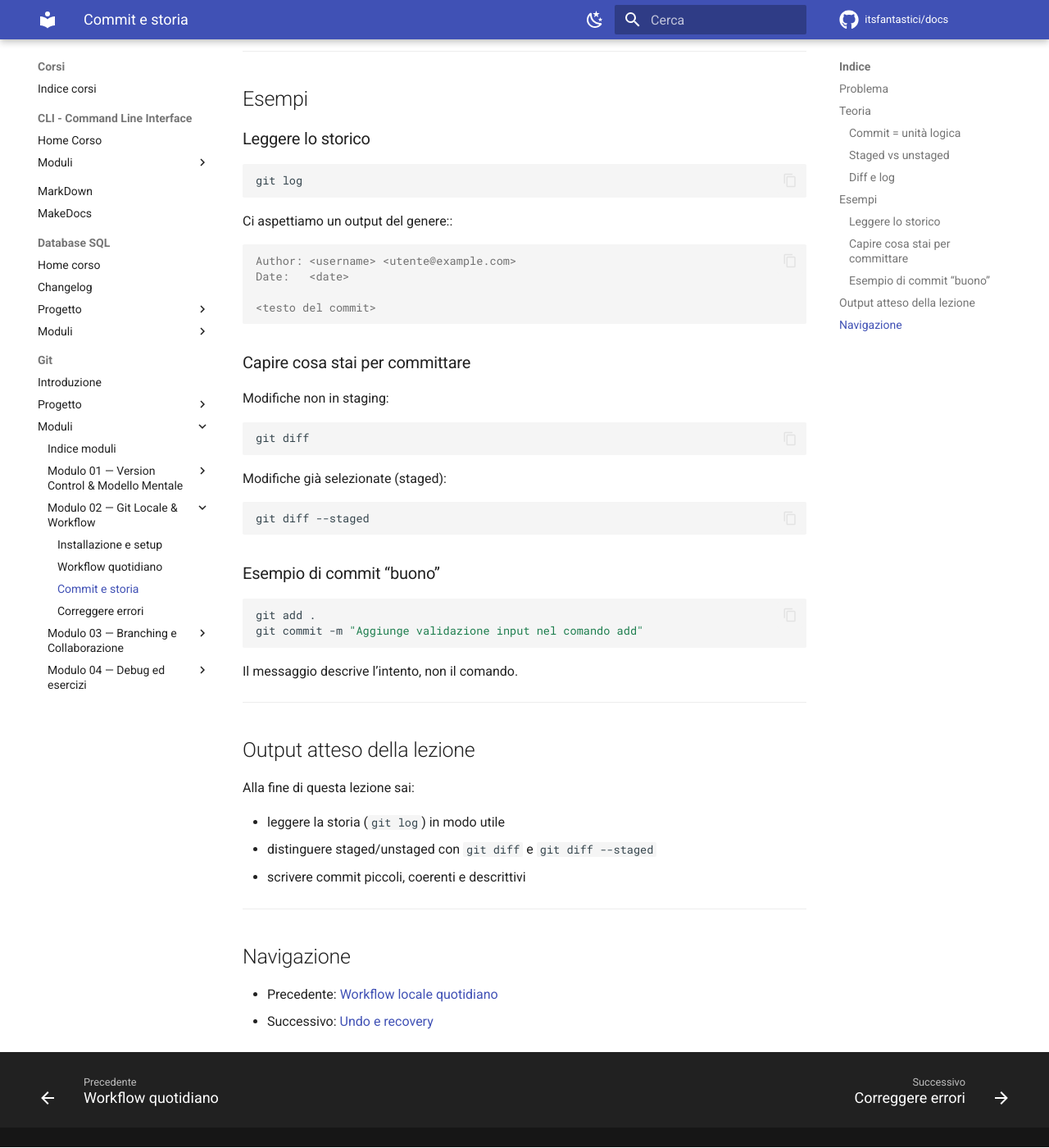
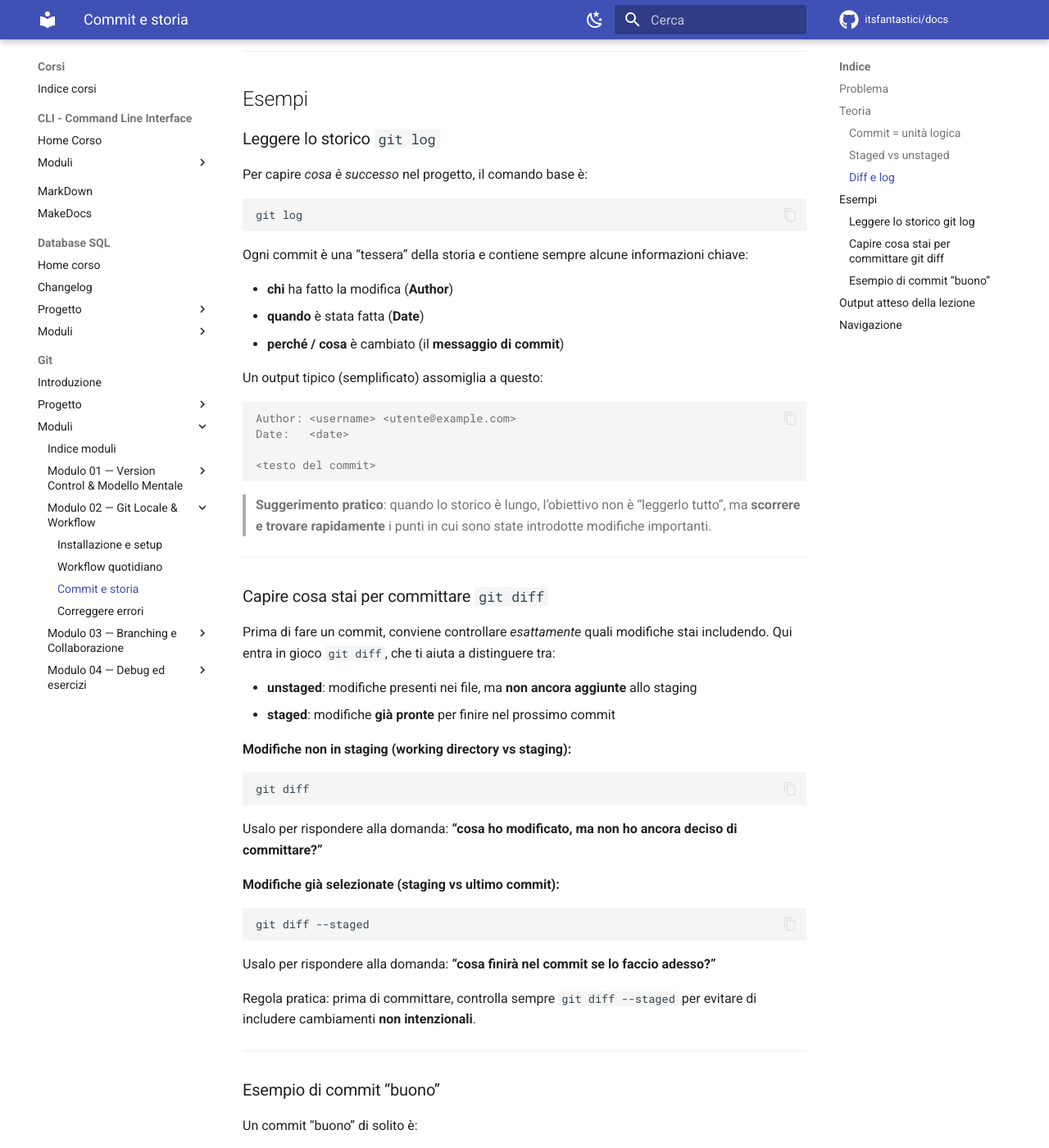
Before and after one commit to pianic2/itsfantastici, an MkDocs documentation site: the page built from docs/corsi/git/moduli/02-workflow-locale/03-commit-e-storia.md, in a window 1280 px wide and 1400 px high, scrolled down 1248 px. Shown: the whole window at 82% size. Built offline with MkDocs 1.6.1 and Material for MkDocs 9.7.7, drawn with Linux system fonts in a browser that asks for light colours; comment, search, counter and statistics services are not loaded; some of the changed text lies outside the part shown.

````diff
--- a/docs/corsi/git/moduli/02-workflow-locale/03-commit-e-storia.md
+++ b/docs/corsi/git/moduli/02-workflow-locale/03-commit-e-storia.md
@@ -49,14 +49,21 @@ Questa distinzione è ciò che ti permette uno storico pulito.
 ---
 
 ## Esempi
+### Leggere lo storico `git log`
 
-### Leggere lo storico
+Per capire *cosa è successo* nel progetto, il comando base è:
 
 ```bash
 git log
 ```
 
-Ci aspettiamo un output del genere::
+Ogni commit è una “tessera” della storia e contiene sempre alcune informazioni chiave:
+
+- **chi** ha fatto la modifica (**Author**)
+- **quando** è stata fatta (**Date**)
+- **perché / cosa** è cambiato (il **messaggio di commit**)
+
+Un output tipico (semplificato) assomiglia a questo:
 
 ```output
 Author: <username> <utente@example.com>
@@ -65,21 +72,57 @@ Date:   <date>
 <testo del commit>
 ```
 
-### Capire cosa stai per committare
+> **Suggerimento pratico**: quando lo storico è lungo, l’obiettivo non è “leggerlo tutto”, ma **scorrere e trovare rapidamente** i punti in cui sono state introdotte modifiche importanti.
 
-Modifiche non in staging:
+---
+
+### Capire cosa stai per committare `git diff`
+
+Prima di fare un commit, conviene controllare *esattamente* quali modifiche stai includendo. Qui entra in gioco `git diff`, che ti aiuta a distinguere tra:
+
+- **unstaged**: modifiche presenti nei file, ma **non ancora aggiunte** allo staging
+- **staged**: modifiche **già pronte** per finire nel prossimo commit
+
+**Modifiche non in staging (working directory vs staging):**
 
 ```bash
 git diff
 ```
 
-Modifiche già selezionate (staged):
+Usalo per rispondere alla domanda: **“cosa ho modificato, ma non ho ancora deciso di committare?”**
+
+**Modifiche già selezionate (staging vs ultimo commit):**
 
 ```bash
 git diff --staged
 ```
 
+Usalo per rispondere alla domanda: **“cosa finirà nel commit se lo faccio adesso?”**
+
+Regola pratica: prima di committare, controlla sempre `git diff --staged` per evitare di includere cambiamenti **non intenzionali**.
+
+---
+
 ### Esempio di commit “buono”
+
+Un commit “buono” di solito è:
+
+- **piccolo** (fa una cosa principale)
+- **coerente** (tutte le modifiche vanno nella stessa direzione)
+- **spiegato bene** (il messaggio dice l’**intento**, non solo l’azione)
+
+Esempio:
+
+```bash
+git add .
+git commit -m "Aggiunge validazione input nel comando add"
+```
+
+Perché funziona:
+
+- il messaggio spiega **cosa cambia** (*validazione input*)
+- chiarisce **dove** (*nel comando add*)
+- rende più facile capire lo storico e individuare regressioni o bug in futuro
 
 ```bash
 git add .
````
Also changed, not shown: site/corsi/git/moduli/02-workflow-locale/03-commit-e-storia/index.html, site/search/search_index.json.
